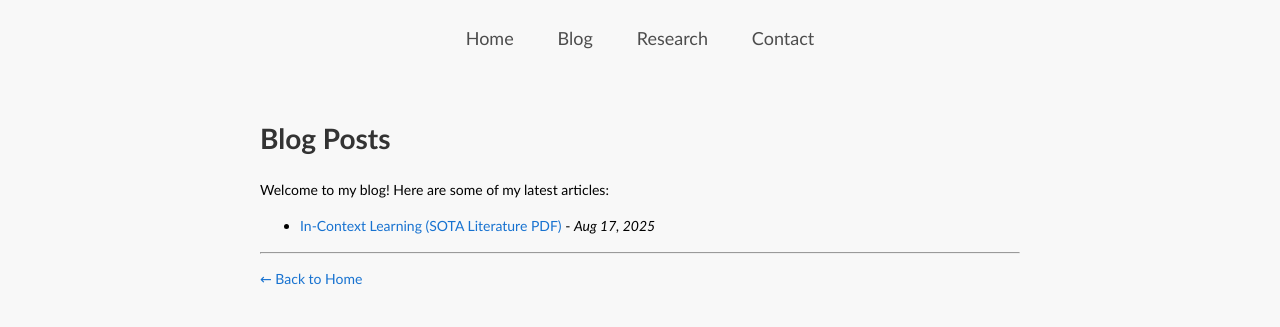
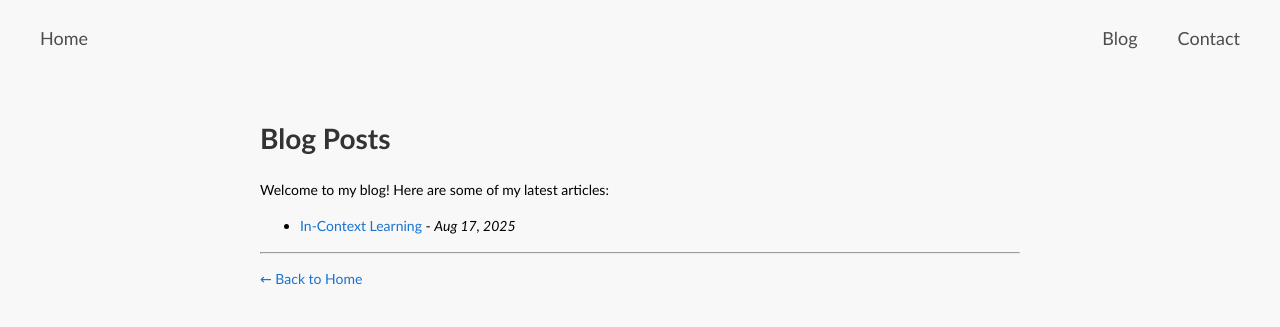
Before and after one commit to saqib-sarwar/saqib-sarwar.github.io, a plain HTML site: page blog.html in a window 1280 px wide. Drawn offline with Linux system fonts and the light colour scheme.

Commit message:
Improve navigation bar: align Home to left, other tabs to right, remove Research tab

```diff
--- a/blog.html
+++ b/blog.html
@@ -10,10 +10,13 @@
 <body>
     <!-- Navigation Bar -->
     <div class="navbar">
-        <a href="index.html">Home</a>
-        <a href="blog.html">Blog</a>
-        <a href="#research">Research</a>
-        <a href="#contact">Contact</a>
+        <div class="nav-left">
+            <a href="index.html">Home</a>
+        </div>
+        <div class="nav-right">
+            <a href="blog.html">Blog</a>
+            <a href="index.html#contact-details">Contact</a>
+        </div>
     </div>
 
     <table style="width:100%;max-width:800px;border:0px;border-spacing:0px;margin:auto;">
@@ -26,7 +29,7 @@
                     <ul>
                         <!-- <li><a href="posts/learning.html">The world of Machine Learning</a> - <i>Feb 13, 2025</i></li> -->
                         <!-- <li><a href="posts/federated-learning.html">Federated Learning: A New Era of Privacy</a> - <i>Jan 25, 2025</i></li> -->
-                        <li><a href="data/SOTA_Literature.pdf" target="_blank">In-Context Learning (SOTA Literature PDF)</a> - <i>Aug 17, 2025</i></li>
+                        <li><a href="data/SOTA_Literature.pdf" target="_blank">In-Context Learning</a> - <i>Aug 17, 2025</i></li>
                         <!-- <li><a href="posts/bayesian-inference.html">Bayesian Inference in Machine Learning</a> - <i>Dec 10, 2024</i></li> -->
                     </ul>
 
--- a/stylesheet.css
+++ b/stylesheet.css
@@ -202,8 +202,18 @@ code {
 .navbar {
   background-color: #f8f8f8;
   overflow: hidden;
-  text-align: center;
-  padding: 10px 0;
+  padding: 10px 20px;
+  display: flex;
+  justify-content: space-between;
+  align-items: center;
+}
+
+.navbar .nav-left {
+  display: flex;
+}
+
+.navbar .nav-right {
+  display: flex;
 }
 
 .navbar a {
```
Also changed, not shown: index.html (+7 -4 lines).
